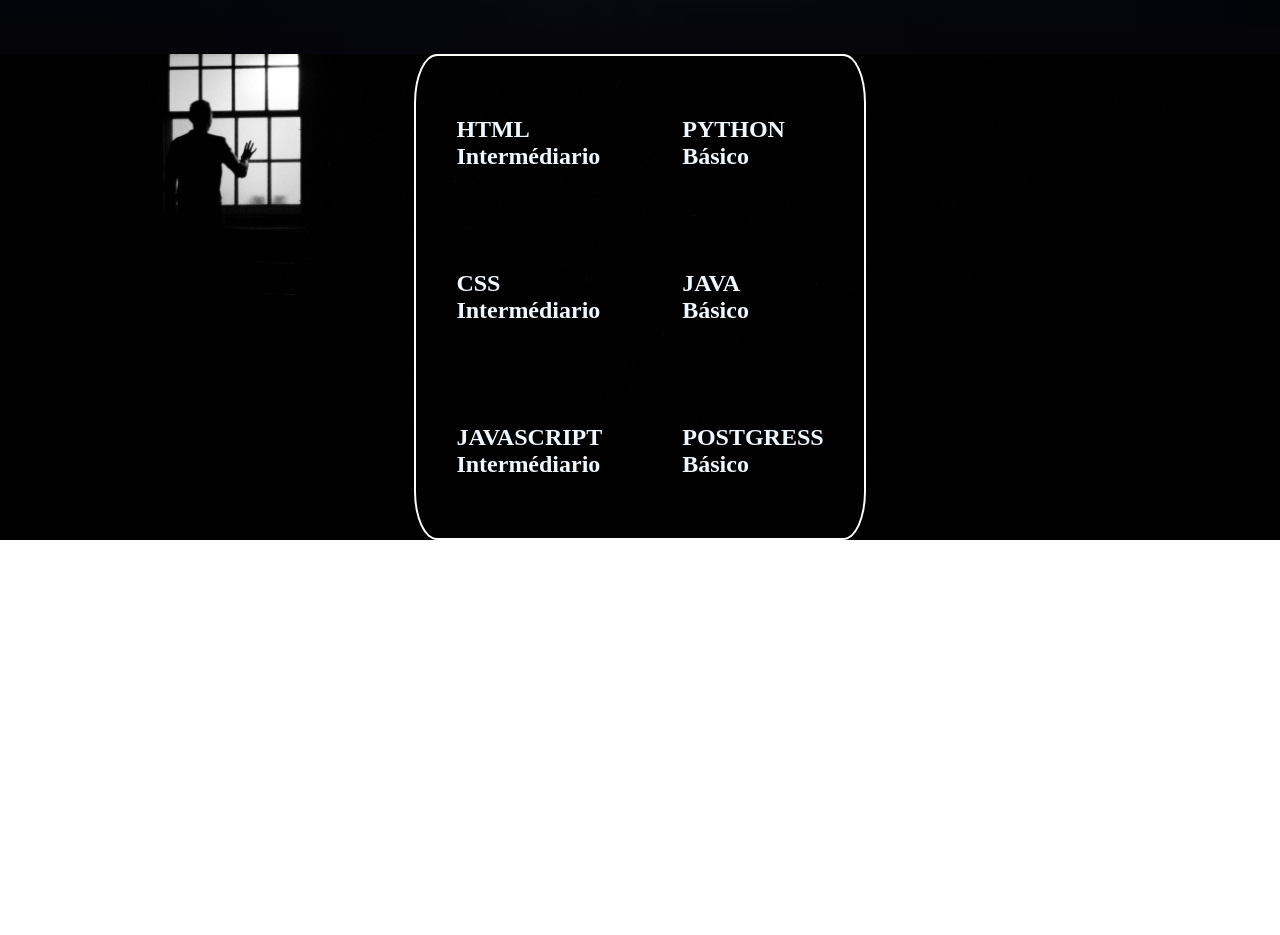
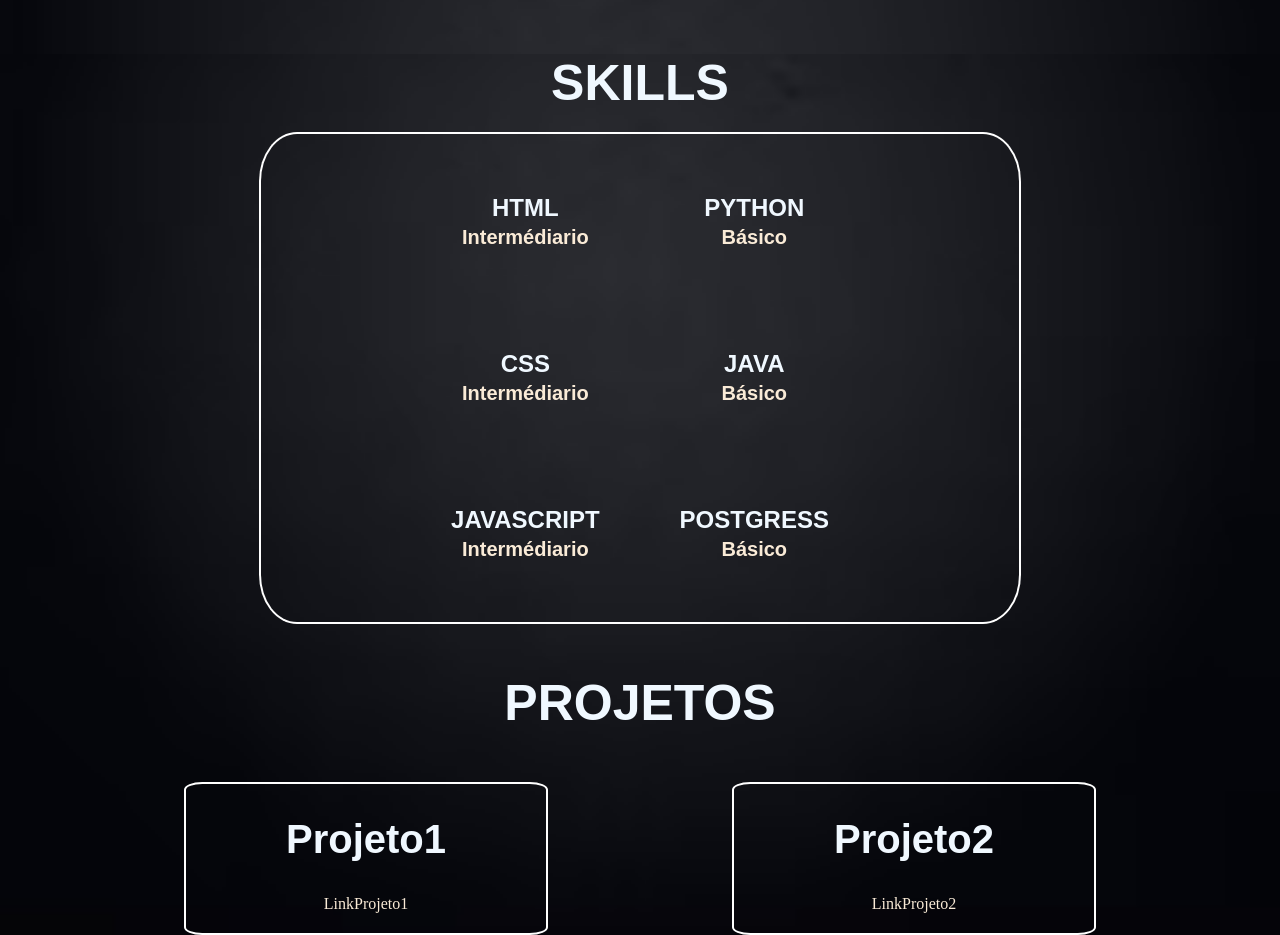
Before and after one commit to paulinhouy/portifolio, a plain HTML site: page index.html in a window 1280 px wide. Shown: the part 480-1415 px from the top of the page. Before the commit the page ends 1020 px from the top, so only its background shows below. Drawn offline with Linux system fonts and the light colour scheme.

Commit message:
comecei os projetos

```diff
--- a/index.html
+++ b/index.html
@@ -14,7 +14,6 @@
             <li id="menu">Contatos</li>
         </ul>
         <div class="eu">
-
             <div class="apresentacao">
                 <img id="minhaimagem" src="#" alt="imagempaulo">
                 <h1 id="name">Paulo José</h1>
@@ -26,20 +25,31 @@
         </div>
     </header>
     <main>
+        <h1 id="hardskills"> SKILLS
+        </h1>
      <div id="skills">
  <div id="lista1">
     <h2 id="linguagens" >HTML <br> <b class="negrito">Intermédiario</b></h2>
-    <h2 id="linguagens">CSS <br> <b class="negrito">Intermédiario</h2>
-    <h2 id="linguagens">JAVASCRIPT <br> <b class="negrito">Intermédiario</h2>
+    <h2 id="linguagens">CSS <br> <b class="negrito">Intermédiario </b></h2>
+    <h2 id="linguagens">JAVASCRIPT <br> <b class="negrito">Intermédiario </b></h2>
  </div>
  <div id="lista2">
-    <h2 id="linguagens">PYTHON <br> <b class="negrito">Básico</h2>
-    <h2 id="linguagens">JAVA <br> <b class="negrito">Básico</h2>
-    <h2 id="linguagens">POSTGRESS <br> <b class="negrito">Básico</h2>
+    <h2 id="linguagens">PYTHON <br> <b class="negrito">Básico </b></h2>
+    <h2 id="linguagens">JAVA <br> <b class="negrito">Básico </b></h2>
+    <h2 id="linguagens">POSTGRESS <br> <b class="negrito">Básico </b></h2>
  </div>
-
-
         </div>
+        <h3 id="pagprojeto"> PROJETOS</h3>
+    <div class="projetos">
+        <div class="esquadramento1">
+            <section id="projeto1"> <h2 id="nameprojeto1">Projeto1</h2>
+            <a id="linkprojeto1" href="#">LinkProjeto1</a></section>
+        </div>
+        <div class="esquadramento1">
+            <section id="projeto2"> <h2 id="nameprojeto1">Projeto2</h2>
+                <a id="linkprojeto1" href="#">LinkProjeto2</a></section>
+        </div>
+    </div>
 
     </main>
     <footer>
--- a/style.css
+++ b/style.css
@@ -1,17 +1,13 @@
 body{
-
 box-sizing: border-box;
 margin: 0%;
 }
 header{
-
     background-image: url(imagens/fundo-abstrato-preto-escuro-com-lascas-de-madeira_24972-208.avif);
-    background-repeat: no-repeat;
-    background-position: left bottom;
+    background-repeat: repeat;
+    background-position:  top;
     background-size: cover;
     color: white;
-
-
 
 }
 .eu {
@@ -22,9 +18,6 @@ header{
     height: 500px;
     font-family: sans-serif;
 }
-.apresentacao{
-
-}
 #minhaimagem{
     position: relative;
     left: 20px;
@@ -34,7 +27,6 @@ header{
 }
 #profissao{
     font-size: 40px;
-
 }
 #nameprofissao{
     margin: 0%;
@@ -53,34 +45,75 @@ header{
     text-decoration: none;
 }
 main{
-    background-image: url(imagens/pexels-photo-3047470.jpeg);
+    background-image: url(imagens/fundo-abstrato-preto-escuro-com-lascas-de-madeira_24972-208.avif);
     background-repeat: no-repeat;
     background-position: left bottom;
     background-size: cover;
     color: aliceblue;
-
-
 }
 #skills{
-
-
     display: flex;
  justify-content: center;
 ;}
 #linguagens{
     padding: 40px;
-
+    text-align: center;
+    font-family: sans-serif;
 }
 #lista1{
+    padding-left: 150px;
     border-radius: 10% 0% 0% 10%;
     border-top: 2px solid white;
     border-left: 2px solid white;
     border-bottom: 2px solid white;
-
 }
 #lista2{
+    padding-right: 150px;
     border-radius: 0% 10% 10% 0%;
     border-top: 2px solid white;
     border-right: 2px solid white;
     border-bottom: 2px solid white;
 }
+.negrito{
+    text-align: center;
+    font-size: 20px;
+    color: antiquewhite;
+}
+#hardskills{
+    margin: 0%;
+    display: flex;
+    justify-content: center;
+    font-size: 50px;
+    font-family: sans-serif;
+    padding-bottom: 20px;
+}
+#pagprojeto{
+    display: flex;
+    justify-content: center;
+    font-size:50px ;
+    font-family: sans-serif;
+    text-decoration:NONE;
+}
+.projetos{
+    display: flex;
+    justify-content: space-evenly;
+}
+.esquadramento1{
+    border-radius: 5% 5% 5% 5%;
+    border: 2px solid white;
+    padding-right: 100px;
+    padding-left: 100px;
+    padding-bottom: 20px;
+}
+#nameprojeto1{
+    font-size: 40px;
+    text-align: center;
+    font-family: sans-serif;
+}
+#linkprojeto1{
+    display: flex;
+    justify-content: center;
+    text-align: center;
+    text-decoration: none;
+    color: antiquewhite;
+}
```
